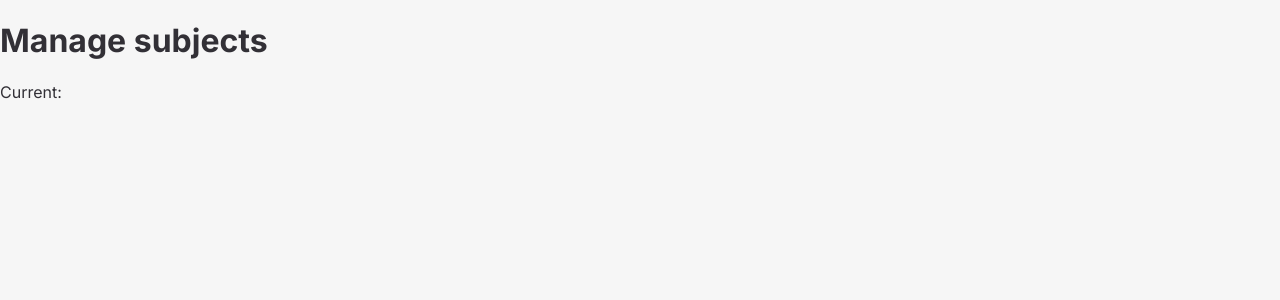
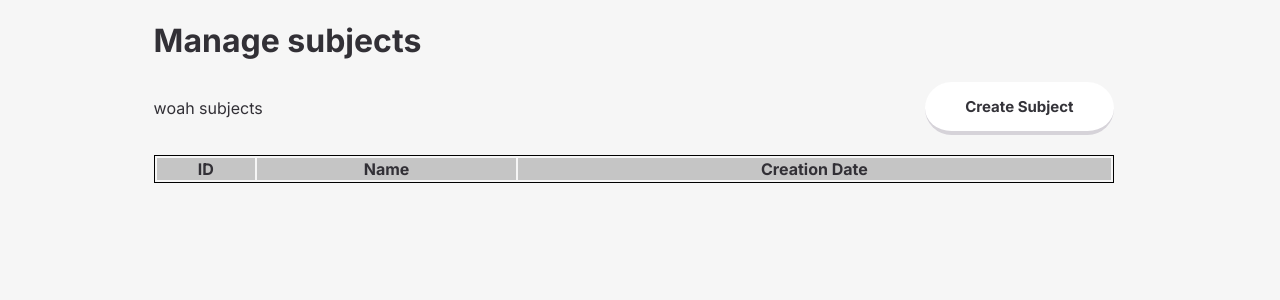
Before and after one commit to snackbag/learn, a Flask app: page /admin/subject_creator in a window 1280 px wide. Shown: the top 300 px of the page. Run offline with Flask 3, Linux system fonts and the light colour scheme; lists and menus that the app fills with data are empty.

Commit message:
fix up subject creator

```diff
--- a/templates/admin/subject_creator.html
+++ b/templates/admin/subject_creator.html
@@ -1,11 +1,33 @@
 {% extends 'base.html' %}
 {% block title %}Admin Panel{% endblock %}
 {% block body %}
-    <h1>Manage subjects</h1>
-    <p>Current:</p>
-    <ul>
-        {% for subject in subjects %}
-            <li>({{ subject.id }}) {{ subject.name }}</li>
-        {% endfor %}
-    </ul>
+    <div class="content">
+        <h1>Manage subjects</h1>
+        <div style="display: flex; margin-bottom: 20px">
+            <p style="margin-right: auto">woah subjects</p>
+            <button onclick="add()">Create Subject</button>
+        </div>
+        <table style="width: 100%">
+            <tr>
+                <th>ID</th>
+                <th>Name</th>
+                <th>Creation Date</th>
+            </tr>
+            {% for subject in subjects %}
+                <tr>
+                    <th>{{ subject.id }}</th>
+                    <th>{{ subject.name }}</th>
+                    <th>{{ subject.creation_date }}</th>
+                </tr>
+            {% endfor %}
+        </table>
+    </div>
+
+    <script type="text/javascript">
+        function add() {
+            let name = prompt("Enter the subject name");
+            fetch(`/api/add_subject/${name}`);
+            alert("Reload the page to see the updates");
+        }
+    </script>
 {% endblock %}
```
